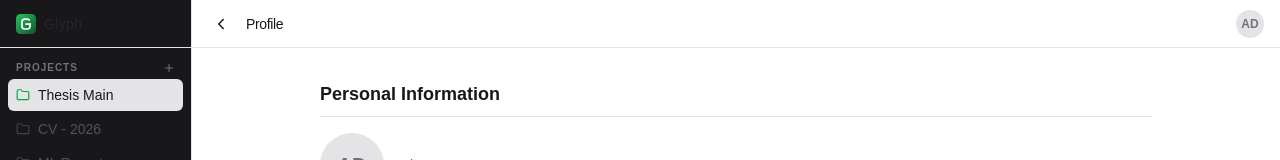
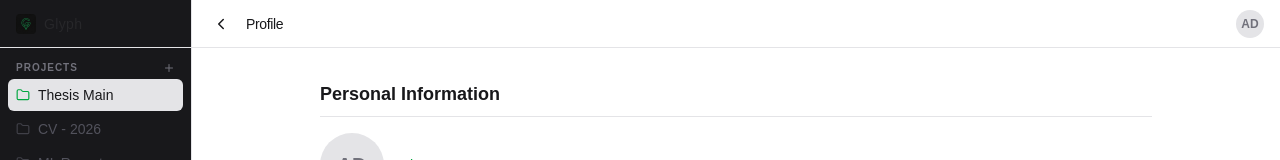
Before and after one commit to coderanik/Glyph, a Next.js app in the folder frontend/: page /profile in a window 1280 px wide. Shown: the top 160 px of the page. Built offline with nearby package versions, Linux system fonts and the light colour scheme.

Commit message:
style: add custom glyph logo to sidebar

```diff
--- a/frontend/src/components/Sidebar.tsx
+++ b/frontend/src/components/Sidebar.tsx
@@ -14,7 +14,7 @@ export default function Sidebar() {
   return (
     <aside className="w-48 bg-zinc-900 dark:bg-[#111111] text-zinc-400 flex flex-col h-screen border-r border-zinc-200 dark:border-zinc-800/50 shrink-0">
       <div className="h-12 border-b border-zinc-200 dark:border-zinc-800/50 flex items-center px-4 gap-2 text-white font-medium text-sm tracking-wide">
-        <Image src="/logo.svg" alt="Glyph Logo" width={20} height={20} className="rounded-[4px] shrink-0" />
+        <Image src="/logo.png" alt="Glyph Logo" width={20} height={20} className="rounded-[4px] shrink-0" />
         <span className="text-zinc-800 dark:text-zinc-100">Glyph</span>
       </div>
 
```
Also changed, not shown: frontend/public/logo.png (added).
